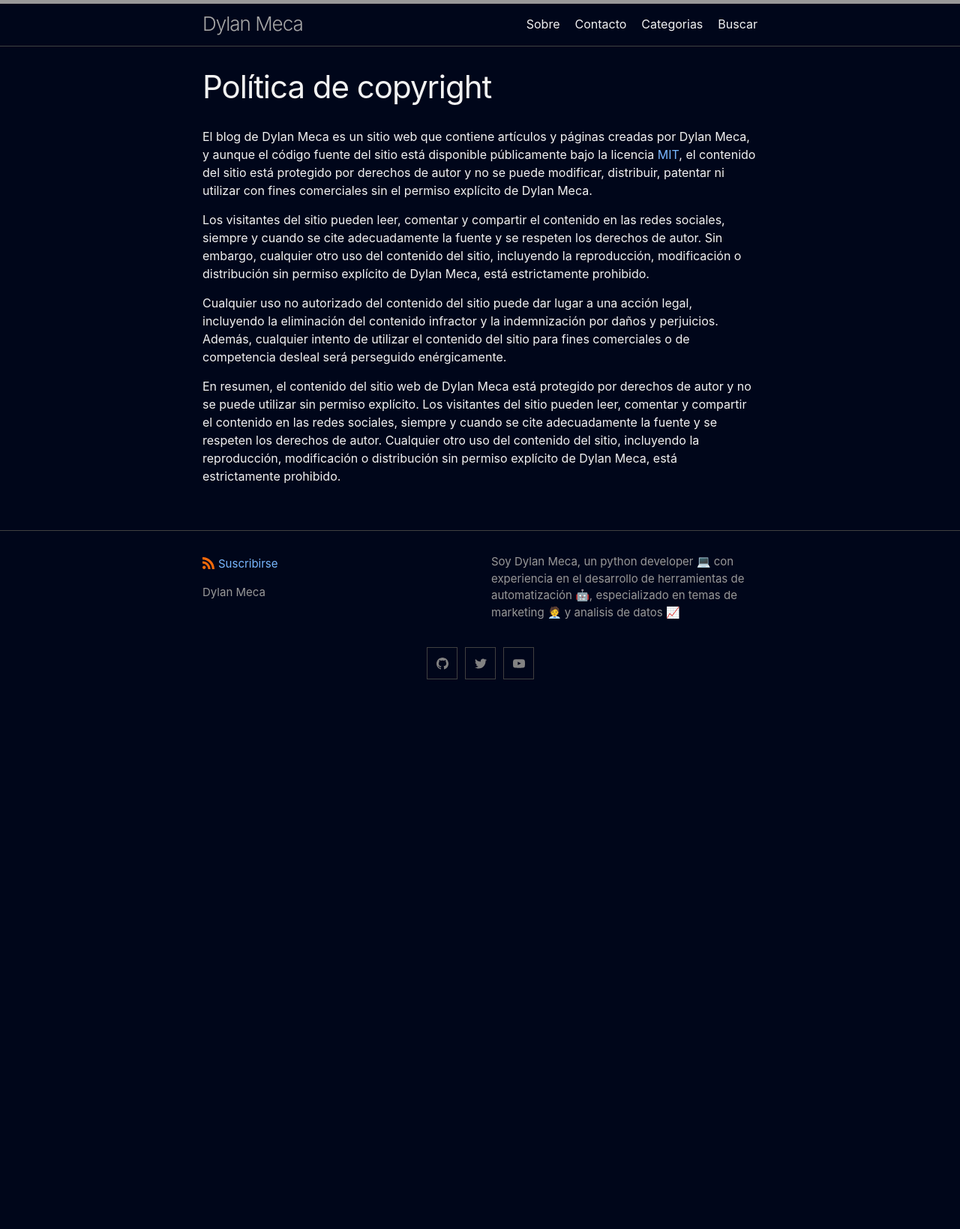
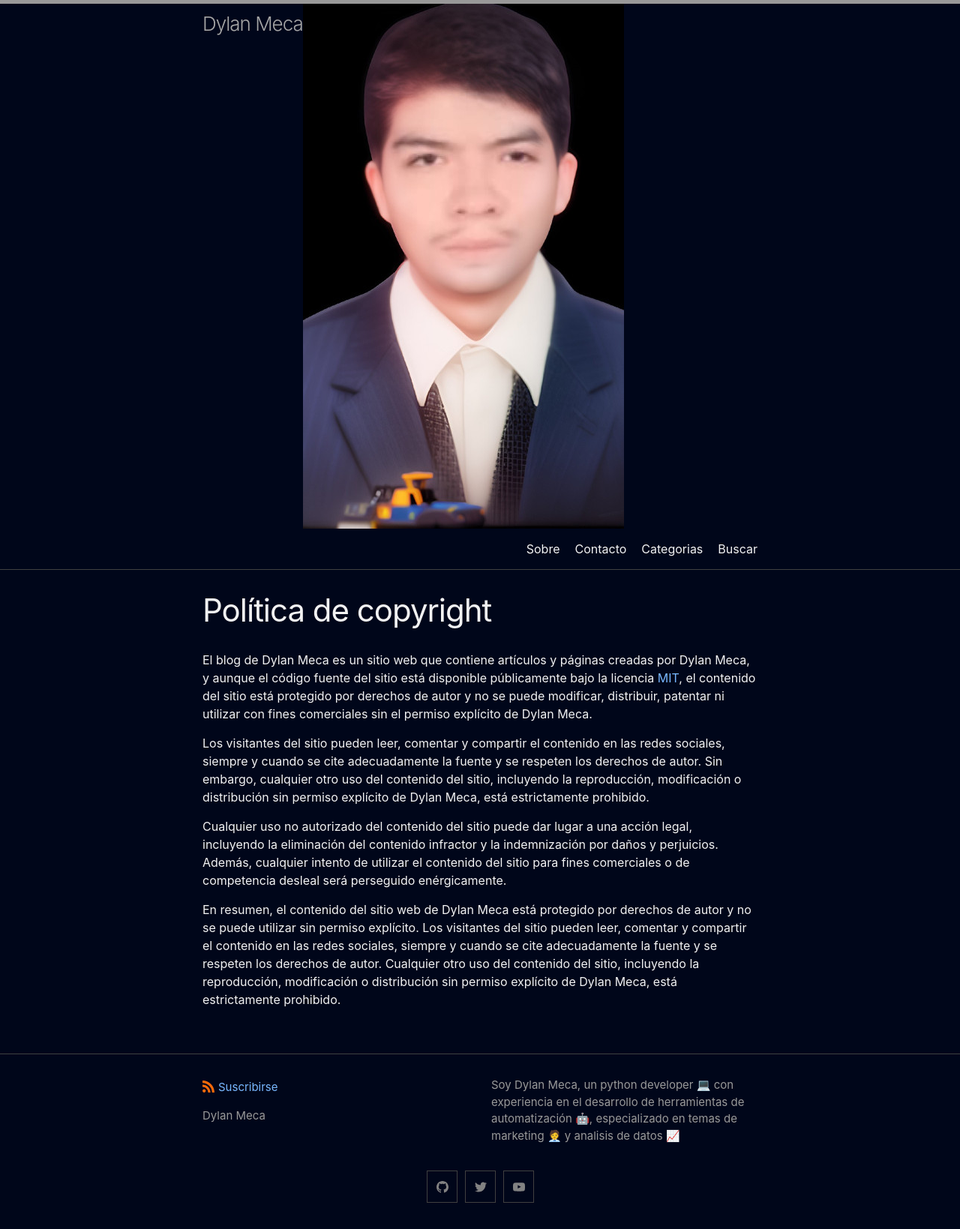
Before and after one commit to dylanmeca/dylanmeca.github.io, a Jekyll site: the page built from _posts/2020-06-07-política-de-copyright.md, in a window 1280 px wide. Shown: the whole page at 75% size. Built offline with Jekyll 4.4.1, drawn with Linux system fonts in a browser that asks for light colours; before the commit the page ends 941 px from its top, so only the background shows below that.

Commit message:
Update header.html

```diff
--- a/_includes/header.html
+++ b/_includes/header.html
@@ -6,6 +6,7 @@
     {%- assign titles_size = site.pages | map: 'title' | join: '' | size -%}
 
     <a class="site-title" rel="author" href="{{ "/" | relative_url }}">{{ site.title | escape }}</a>
+    <img src="{{ "/assets/img/avatar-dylan.jpg" | relative_url }}" class="site-title"></img>
 
     {%- if titles_size > 0 -%}
       <nav class="site-nav">
```
